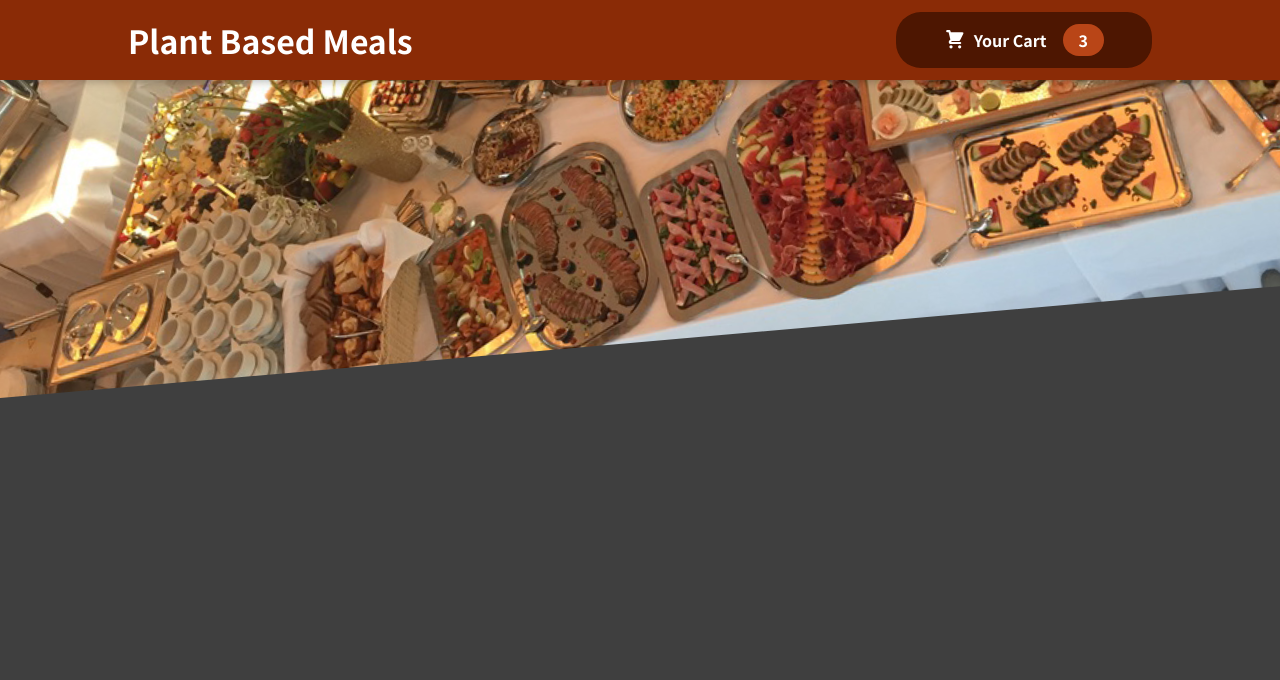
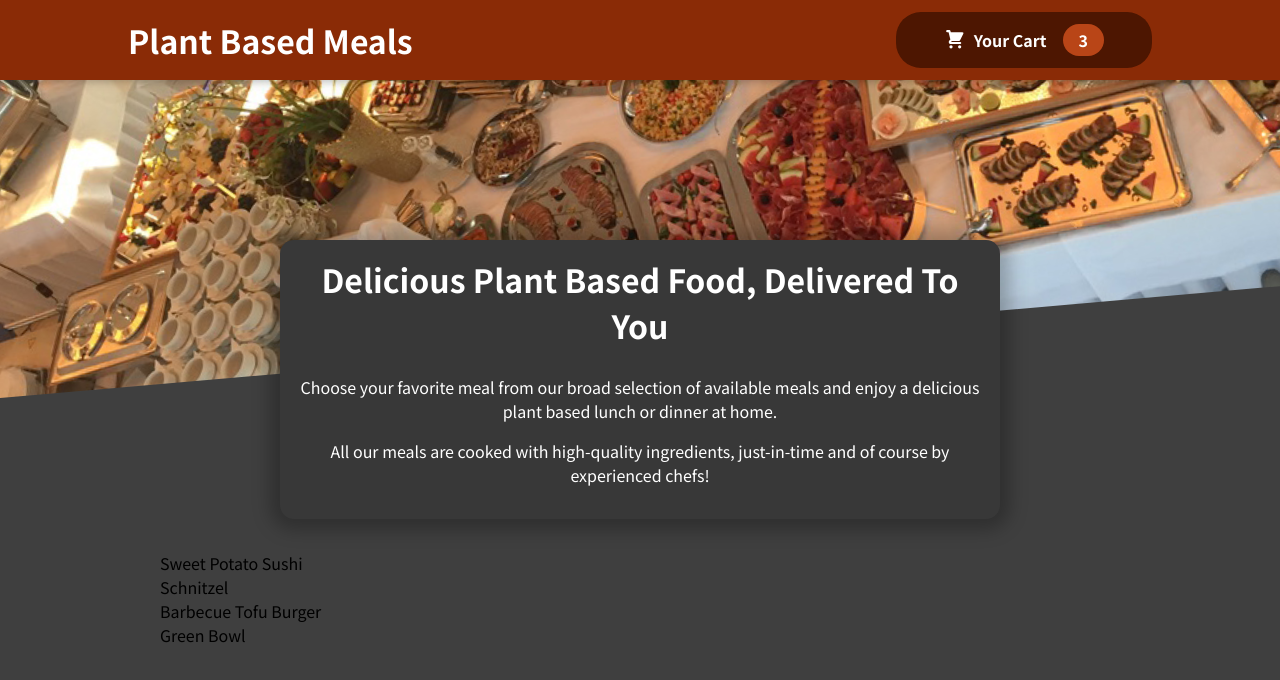
Before and after one commit to mashu2n/vegan_food_order_app, a React (Create React App) app: page / in a window 1280 px wide. Shown: the top 680 px of the page. Built offline with nearby package versions, Linux system fonts and the light colour scheme.

Commit message:
meals component added

```diff
--- a/src/App.js
+++ b/src/App.js
@@ -1,11 +1,15 @@
 import React from "react";
 
 import Header from "./components/Layout/Header";
+import Meals from "./components/Meals/Meals";
 
 function App() {
   return (
     <React.Fragment>
       <Header />
+      <main>
+        <Meals />
+      </main>
     </React.Fragment>
   );
 }
--- /dev/null
+++ b/src/components/Meals/AvailableMeals.js
@@ -0,0 +1,39 @@
+import classes from "./AvailableMeals.module.css";
+
+const DUMMY_MEALS = [
+  {
+    id: "m1",
+    name: "Sweet Potato Sushi",
+    description: "The most perfect textured sweet potatoes and veggies",
+    price: 22.99,
+  },
+  {
+    id: "m2",
+    name: "Schnitzel",
+    description: "A german specialty with a vegan twist!",
+    price: 16.5,
+  },
+  {
+    id: "m3",
+    name: "Barbecue Tofu Burger",
+    description: "American, raw, planty",
+    price: 12.99,
+  },
+  {
+    id: "m4",
+    name: "Green Bowl",
+    description: "Healthy...and green...and of course...full of flavor",
+    price: 18.99,
+  },
+];
+const AvailableMeals = () => {
+  const mealsList = DUMMY_MEALS.map((meal) => <li>{meal.name}</li>);
+
+  return (
+    <section className={classes.meals}>
+      <ul>{mealsList}</ul>
+    </section>
+  );
+};
+
+export default AvailableMeals;
--- /dev/null
+++ b/src/components/Meals/AvailableMeals.module.css
@@ -0,0 +1,24 @@
+.meals {
+    max-width: 60rem;
+    width: 90%;
+    margin: 2rem auto;
+    animation: meals-appear 1s ease-out forwards;
+  }
+
+  .meals ul {
+    list-style: none;
+    margin: 0;
+    padding: 0;
+  }
+
+  @keyframes meals-appear {
+    from {
+      opacity: 0;
+      transform: translateY(3rem);
+    }
+
+    to {
+      opacity: 1;
+      transform: translateY(0);
+    }
+  }
--- /dev/null
+++ b/src/components/Meals/Meals.js
@@ -0,0 +1,15 @@
+import React from "react";
+
+import MealsSummary from "./MealsSummary";
+import AvailableMeals from "./AvailableMeals";
+
+const Meals = () => {
+  return (
+    <React.Fragment>
+      <MealsSummary />
+      <AvailableMeals />
+    </React.Fragment>
+  );
+};
+
+export default Meals;
--- /dev/null
+++ b/src/components/Meals/MealsSummary.js
@@ -0,0 +1,21 @@
+import React from "react";
+
+import classes from "./MealsSummary.module.css";
+
+const MealsSummary = () => {
+  return (
+    <section className={classes.summary}>
+      <h2> Delicious Plant Based Food, Delivered To You</h2>
+      <p>
+        Choose your favorite meal from our broad selection of available meals
+        and enjoy a delicious plant based lunch or dinner at home.
+      </p>
+      <p>
+        All our meals are cooked with high-quality ingredients, just-in-time and
+        of course by experienced chefs!
+      </p>
+    </section>
+  );
+};
+
+export default MealsSummary;
--- /dev/null
+++ b/src/components/Meals/MealsSummary.module.css
@@ -0,0 +1,18 @@
+.summary {
+    text-align: center;
+    max-width: 45rem;
+    width: 90%;
+    margin: auto;
+    margin-top: -10rem;
+    position: relative;
+    background-color: #383838;
+    color: white;
+    border-radius: 14px;
+    padding: 1rem;
+    box-shadow: 0 1px 18px 10px rgba(0, 0, 0, 0.25);
+  }
+
+  .summary h2 {
+    font-size: 2rem;
+    margin-top: 0;
+  }
```
Also changed, not shown: 1 other file (tests, documents, lock files or other folders).
